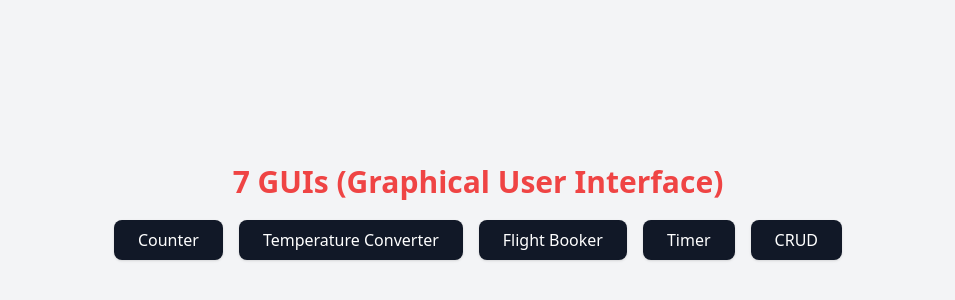
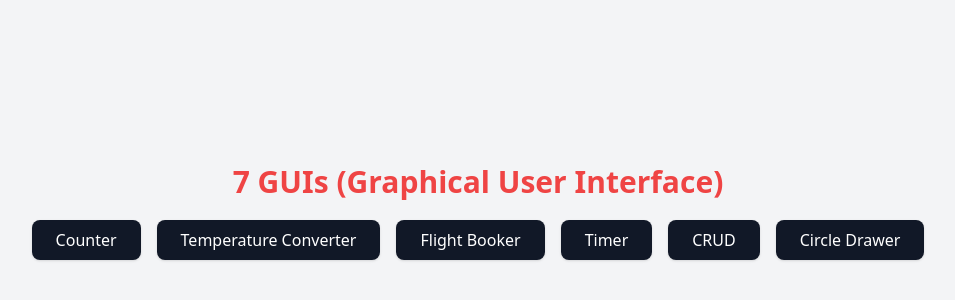
Before and after one commit to Gazi2050/7gui, a SvelteKit app: page / in a window 1280 px wide. Shown: the part 198-498 px from the top of the page, without its empty margins (162-1117 px from the left). Built offline with nearby package versions, Linux system fonts and the light colour scheme.

Commit message:
creating circledrawer

```diff
--- /dev/null
+++ b/src/Components/Circle Drawer/CircleDrawer.svelte
@@ -0,0 +1,4 @@
+<script lang="ts">
+</script>
+
+<p>CircleDrawer</p>
--- a/src/routes/+page.svelte
+++ b/src/routes/+page.svelte
@@ -5,6 +5,7 @@
         { name: "Flight Booker", path: "/flightBooker" },
         { name: "Timer", path: "/timer" },
         { name: "CRUD", path: "/crud" },
+        { name: "Circle Drawer", path: "/circledrawer" },
     ];
 </script>
 
--- /dev/null
+++ b/src/routes/circledrawer/+page.svelte
@@ -0,0 +1,5 @@
+<script lang="ts">
+    import CircleDrawer from "../../Components/Circle Drawer/CircleDrawer.svelte";
+</script>
+
+<CircleDrawer />
```
